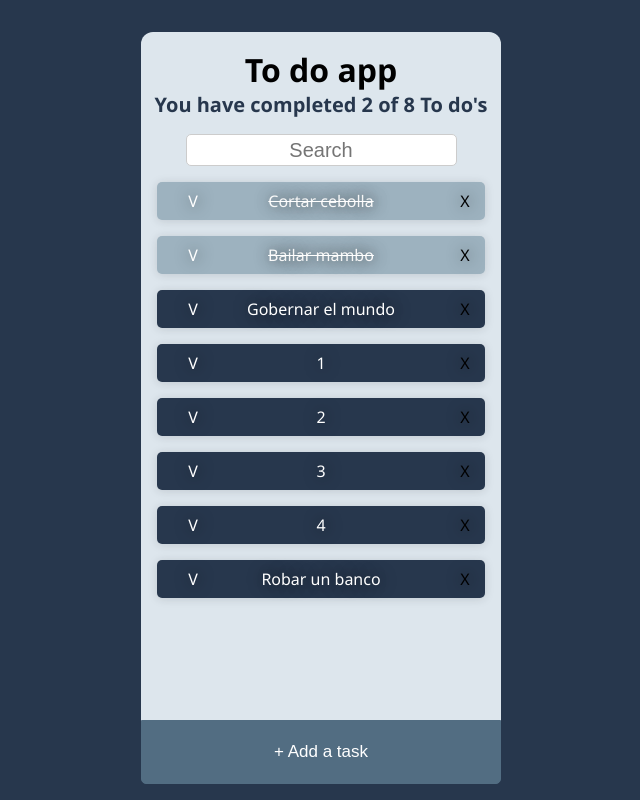
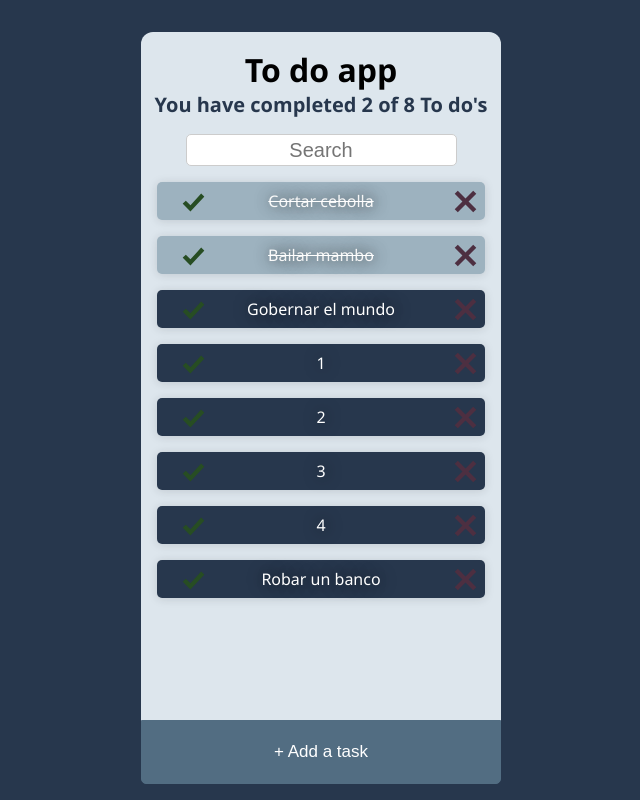
Before and after one commit to GersenX3/taskTune, a React (Vite) app: page / in a window 1280 px wide. Shown: the whole page, without its empty margins (319-959 px from the left). Built offline with nearby package versions, Linux system fonts and the light colour scheme.

Commit message:
SVG agregados falta definir colores

```diff
--- a/src/App.jsx
+++ b/src/App.jsx
@@ -40,7 +40,12 @@ function App() {
     const todoIndex = newTodos.findIndex(
       (todo) => todo.text == text
     );
-    newTodos[todoIndex].finished = true;
+    if(newTodos[todoIndex].finished==true){
+      newTodos[todoIndex].finished = false;
+    }
+    else{
+      newTodos[todoIndex].finished = true;
+    }
     setTodos(newTodos);
   }
 
--- a/src/components/TodoItem.jsx
+++ b/src/components/TodoItem.jsx
@@ -1,5 +1,8 @@
 import React from 'react'
 import "./TodoItem.css"
+import { Palomita } from './svg/palomita';
+import { Tache } from './svg/Tache';
+
 
 function TodoItem(props){
     return(
@@ -8,12 +11,12 @@ function TodoItem(props){
           <span
           id='palomita'
           onClick={props.onComplete}
-          >V</span>
+          ><Palomita/></span>
           <p>{props.texto}</p>
           <span
           id='tache'
           onClick={props.onDelete}
-          >X</span>
+          ><Tache/></span>
         </li>
       </div>
     );
--- /dev/null
+++ b/src/components/svg/Palomita.jsx
@@ -0,0 +1,23 @@
+import * as React from "react";
+
+function Palomita(props) {
+    return (
+        <svg
+          width={25}
+          height={25}
+          fill="#000000"
+          aria-hidden="true"
+          focusable="false"
+          role="img"
+          viewBox="0 0 14 14"
+          {...props}
+        >
+          <path
+            fill="#274D23"
+            d="M5.28391 11.985395L1 7.701465v-.10021l1.70355-1.60334 2.60543 2.60543 5.98747-6.58874L13 3.617955v.10021l-7.71609 8.26723z"
+          />
+        </svg>
+      );
+    }
+
+export {Palomita};
--- /dev/null
+++ b/src/components/svg/Tache.jsx
@@ -0,0 +1,23 @@
+import * as React from "react";
+
+function Tache(props) {
+  return (
+    <svg
+      width={23}
+      height={23}
+      aria-hidden="true"
+      className="iconify iconify--emojione"
+      preserveAspectRatio="xMidYMid meet"
+      role="img"
+      viewBox="0 0 64 64"
+      {...props}
+    >
+      <path
+        fill="#4D2F41"
+        d="M62 10.6L53.4 2L32 23.4L10.6 2L2 10.6L23.4 32L2 53.4l8.6 8.6L32 40.6L53.4 62l8.6-8.6L40.6 32z"
+      />
+    </svg>
+  );
+}
+
+export {Tache};
```
